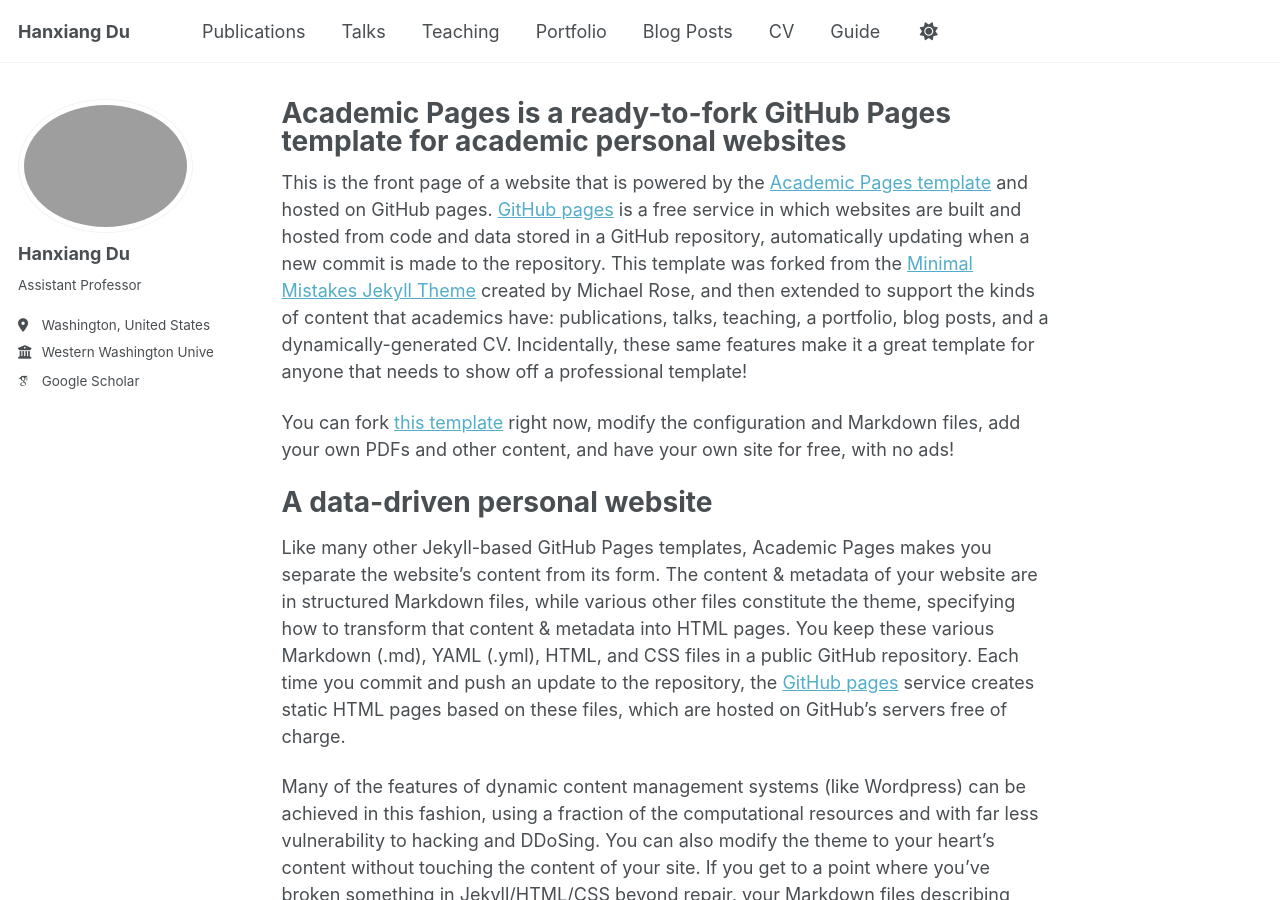
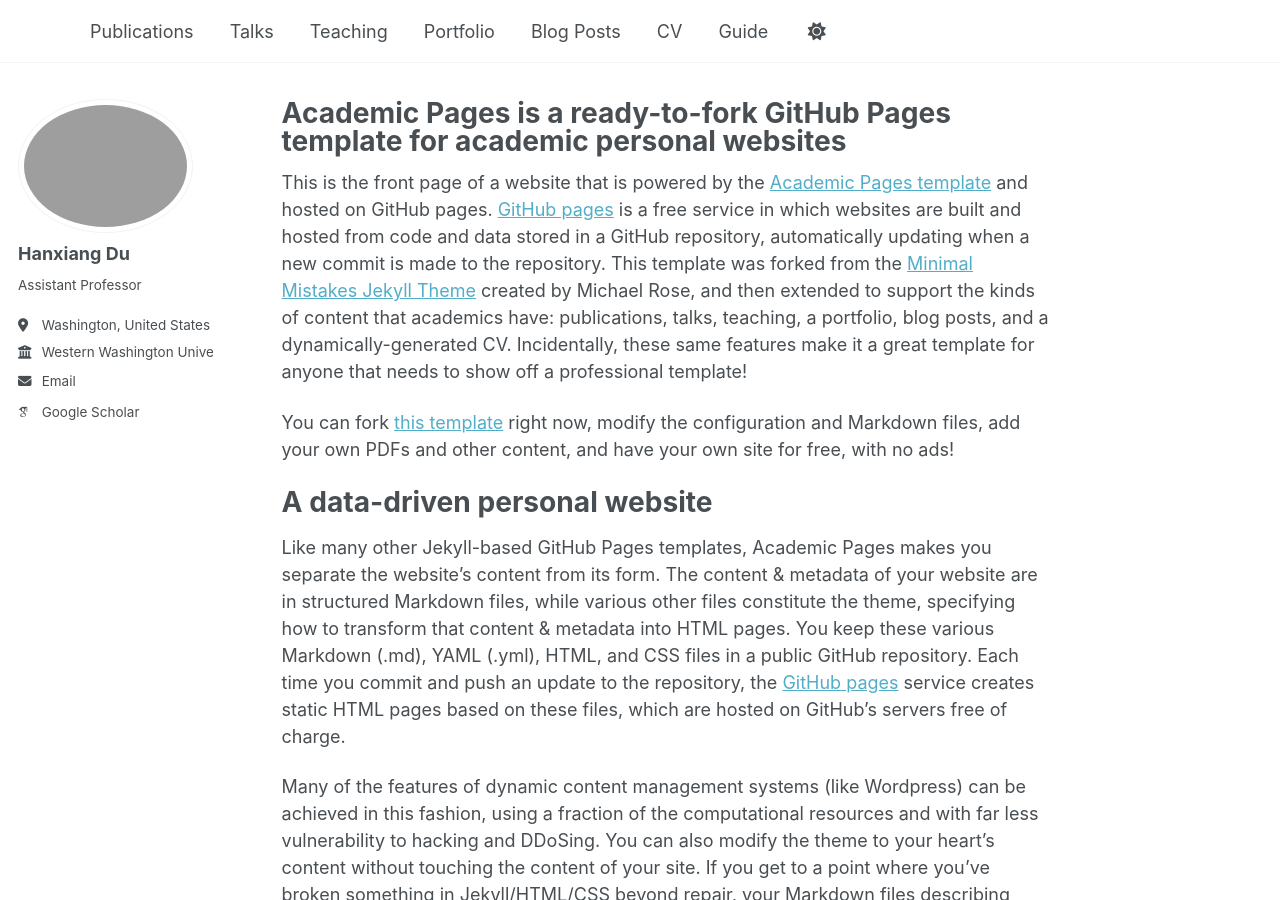
Before and after one commit to HXDU/HD.github.io, a Jekyll site: the page built from _pages/about.md, in a window 1280 px wide and 900 px high. Built offline with Jekyll 4.4.1, drawn with Linux system fonts in a browser that asks for light colours; some web fonts are replaced; a script that is not in the unit is left out.

Commit message:
Update _config.yml

```diff
--- a/_config.yml
+++ b/_config.yml
@@ -9,7 +9,7 @@
 # Basic Site Settings
 locale                   : "en-US"
 site_theme               : "default" # Currently available options are "default", "air"
-title                    : "Hanxiang Du"
+title                    : ""
 title_separator          : "-"
 name                     : &name "Hanxiang Du"
 description              : &description "personal description"
@@ -29,7 +29,7 @@ author:
   location         : "Washington, United States"
   employer         : "Western Washington University"
   uri              : # URL
-  #email            : ""
+  email            : ""
 
   # Academic websites
   academia         : # URL
@@ -37,9 +37,9 @@ author:
   googlescholar    : "https://scholar.google.com/citations?user=rCFZVYkAAAAJ&hl=en&oi=ao"
   inspire-hep      : # URL
   impactstory      : # URL
-  orcid            : #
+  orcid            : # URL
   semantic         : # URL
-  #pubmed           : # URL
+  pubmed           : # URL
   researchgate     : # URL
   scopus           : # URL
 
@@ -47,7 +47,7 @@ author:
   bitbucket        : # Username - Update with your username on the site
   codepen          : # Username
   dribbble         : # Username
-  #github           : #
+  github           : #
   kaggle           : # Username
   stackoverflow    : # User number or user number and name (i.e., use "1" or "1/jeff-atwood")
 
```
